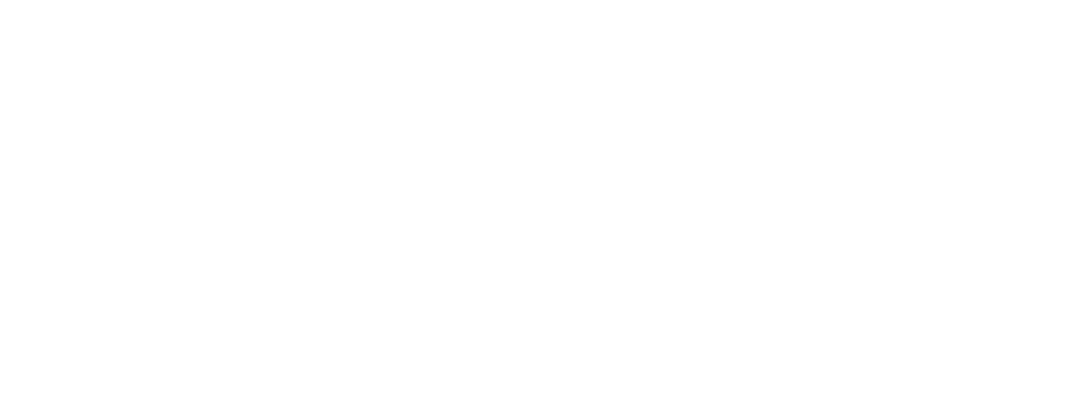
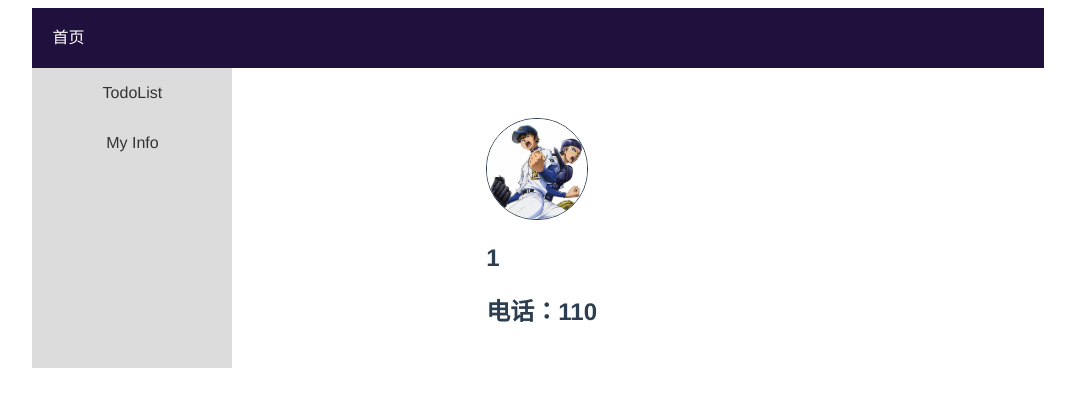
Before and after one commit to tigervoov/vue_Todo_List, a Vue app: page /home/1/imformation in a window 1280 px wide. Shown: the top 406 px of the page, without its empty margins (102-1177 px from the left). Built offline with nearby package versions, Linux system fonts and the light colour scheme.

Commit message:
add a myInfo.vue

```diff
--- a/src/components/home.vue
+++ b/src/components/home.vue
@@ -2,16 +2,16 @@
   <div class="container">
     <div class="header">
       <div>
-        <router-link to="/welcome" class="linkhome">首页</router-link>
+        <router-link to="/home" onClick="if(confirm('确认百度吗？')==false)return false;" class="linkhome">首页</router-link>
       </div>
     </div>
     <div class="left">
-      <router-link to="/todolist">
+      <router-link :to="{name:'toDoList'}">
         <div class="linkitem">TodoList</div>
       </router-link>
 
-      <router-link to="/welcome">
-        <div class="linkitem">welcome</div>
+      <router-link :to="{name:'information'}">
+        <div class="linkitem">My Info</div>
       </router-link>
     </div>
     <div class="right">
@@ -38,7 +38,9 @@
 
   mounted() {},
 
-  methods: {},
+  methods: {
+
+  },
 
   watch: {}
 };
--- /dev/null
+++ b/src/components/myInfo.vue
@@ -0,0 +1,49 @@
+<template>
+  <div class="content">
+    <img src="../static/img/th.jpg">
+    <h2>{{ $route.params.name }}</h2>
+    <h2>电话：110</h2>
+  </div>
+</template>
+
+<script>
+
+  export default {
+    name:'',
+    props:[''],
+    data () {
+      return {
+
+      };
+    },
+
+    components: {},
+
+    computed: {},
+
+    created() {},
+
+    beforeMount() {},
+
+    mounted() {},
+
+    methods: {},
+
+    watch: {}
+
+  }
+
+</script>
+<style scoped>
+
+    .content{
+        width: 200px;
+        margin: 50px auto;
+    }
+    img{
+            width: 100px;
+        height: 100px;
+        border-radius: 50px;
+        border: 1px solid;
+    }
+</style>
--- a/src/components/welcome.vue
+++ b/src/components/welcome.vue
@@ -27,7 +27,7 @@
 
   methods: {
     toLinkTarget() {
-      this.$router.push({ name: "home", params: { value: this.linkValue } });
+      this.$router.push({ name: "home", params: { name: this.linkValue } });
     }
   },
 
--- a/src/main.js
+++ b/src/main.js
@@ -3,6 +3,7 @@
 import axios from 'axios'
 import store from './store/store.js'
 import router from './router/router'
+
 
 Vue.config.productionTip = false
 
--- a/src/router/router.js
+++ b/src/router/router.js
@@ -2,6 +2,8 @@
 import home from '../components/home'
 import Todomvc from '../components/Todomvc'
 import welcome from '../components/welcome'
+import myInfo from '../components/myInfo'
+
 import Vue from 'vue'
 import VueRouter from 'vue-router'
 Vue.use(VueRouter)
@@ -9,23 +11,29 @@
 export default new VueRouter({
     mode:'history',
     routes: [
-
+        {
+            name:'welcome',
+            path:'/home',
+            component: welcome,
+        },
         {
             name:'home',
-            path: '/home/:value',
+            path: '/home/:name',
             component: home,
             children:[
                 {
                     name:'toDoList',
-                    path:'/todolist',
+                    path:'todolist',
                     component:Todomvc,
-                }
+                },
+                {
+                    name:'information',
+                    path: 'imformation',
+                    component: myInfo,
+                },
             ]
         },
-        {
-            path: '/welcome',
-            component: welcome,
-        },
+
     ]
 
 
```
Also changed, not shown: src/static/img/th.jpg (added).
